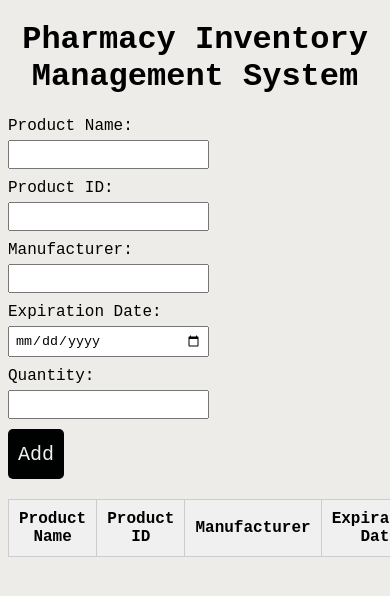
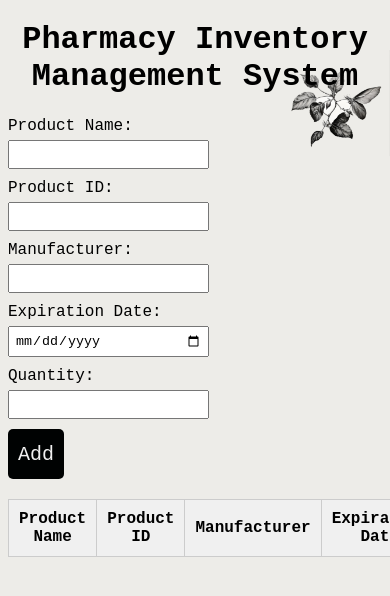
Before and after one commit to heleneness/Assignment-2, a plain HTML site: page index.html in a window 390 px wide. Shown: the top 596 px of the page. Drawn offline with Linux system fonts and the light colour scheme.

Commit message:
Changed appearance for @media

```diff
--- a/css/styles.css
+++ b/css/styles.css
@@ -1,5 +1,6 @@
 * {
 	font-family: 'Courier New', Courier, monospace;
+	--background: #edece8;
   	--white: #f0f0f0;
   	--black: #000202;
   	--border: #ccc;
@@ -63,3 +64,13 @@
   td:last-child {
 	text-align: center;
   }
+
+  @media only screen and (max-width: 768px) {
+	body {
+		background-image: url(/assets/leaf.jpg);
+		background-size: 100%;
+		background-repeat: no-repeat;
+		background-color: var(--background);
+		background-position: center top 50px;
+	}
+}
```
Also changed, not shown: 1 other file.
